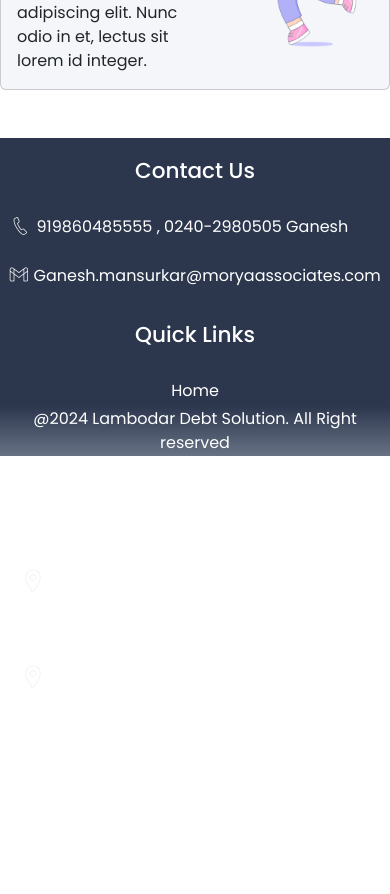
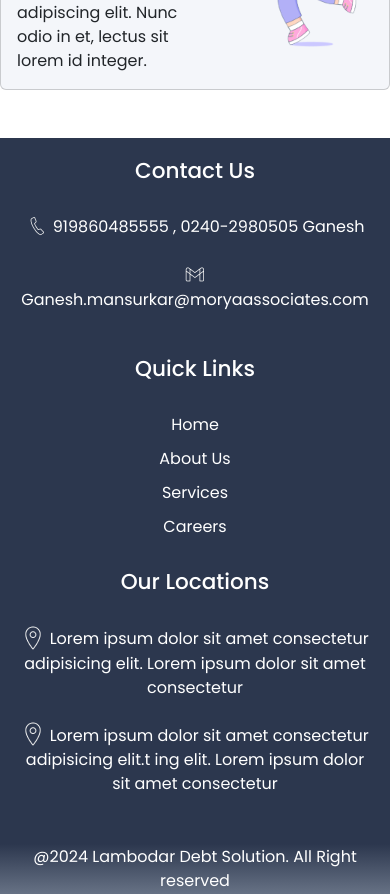
Before and after one commit to void173/lambodardebts, a React (Create React App) app in the folder frontend/webapp/: page /carrier in a window 390 px wide. Shown: the part 840-1734 px from the top of the page. Before the commit the page ends 1582 px from the top, so only its background shows below. Built offline with nearby package versions, Linux system fonts and the light colour scheme.

Commit message:
Added footer responsiveness:

```diff
--- a/frontend/webapp/src/components/css/footer.css
+++ b/frontend/webapp/src/components/css/footer.css
@@ -1,113 +1,84 @@
 @import url('https://fonts.googleapis.com/css2?family=Poppins:ital,wght@0,100;0,200;0,300;0,400;0,500;0,600;0,700;0,800;0,900;1,100;1,200;1,300;1,400;1,500;1,600;1,700;1,800;1,900&display=swap');
 
-.footer-main{
+.footer-main {
   background-color: #2C374E;
   font-family: Poppins;
   color: white;
   display: flex;
   flex-direction: column;
-    justify-content: center;
   align-items: center;
   padding-top: 20px;
+  width: 100%;
 }
 
-.footer-content{
+.footer-content {
   display: grid;
-   grid-template-columns: 1fr 0.5fr 1fr;
-    gap: 10px;
+  grid-template-columns: repeat(3, 1fr);
+  gap: 20px;
   justify-items: center;
-    justify-content: space-around;
   width: 100%;
-    /* padding: 20px 20px 20px 20px; */
-    height: 200px;
-    margin-right: 35px;
+  padding: 0 20px;
 }
 
-.footer-content-contact{
+.footer-content-contact,
+.footer-content-quicklinks,
+.footer-content-ourLocation {
   display: flex;
   flex-direction: column;
-    height: 100%;
-    justify-content: space-around;
+  align-items: flex-start;
 }
 
-.footer-content-contact img{
+.footer-content-contact img,
+.footer-content-ourLocation img {
   transform: translateY(-2px);
 }
 
-.footer-content-quicklinks{
-    display: flex;
-    flex-direction: column;
-    height: 100%;
-    justify-content: space-around;
-}
-.footer-content-quicklinks a{
+.footer-content-quicklinks a {
   color: white;
   text-decoration: none;
 }
 
 .footer-content-quicklinks ul {
-    list-style-type: none; /* Remove default bullets if desired */
-    padding: 0; /* Remove default padding */
+  list-style-type: none;
+  padding: 0;
   margin: 0;
-    text-align: center;
+  text-align: left;
 }
 
 .footer-content-quicklinks li {
-    margin-bottom: 10px; /* Adjust the value to increase/decrease the gap */
+  margin-bottom: 10px;
 }
 
-.footer-content-quicklinks li:last-child {
-    margin-bottom: 0; /* Optional: Remove margin from the last item */
-}
-
-.footer-content-ourLocation{
-    display: flex;
-    flex-direction: column;
-    justify-content: space-around;
-}
-.footer-content-ourLocation a{
+.footer-content-ourLocation a {
   color: white;
   text-decoration: none;
 }
 
-.footer-content-ourLocation img{
-    transform: translateY(-5px);
-}
-
-
-.footer-copyright{
+.footer-copyright {
   background: linear-gradient(0deg, rgb(103, 114, 133) 0%, rgba(44, 55, 78, 1) 100%);
   width: 100%;
   text-align: center;
   height: 50px;
-    align-content: center;
+  display: flex;
+  align-items: center;
+  justify-content: center;
 }
 
 @media (max-width: 768px) {
-    .footer-main{
-        width: 100%;
-    }
   .footer-content {
     display: flex;
     flex-direction: column;
-        justify-items: center;
     align-items: center;
-        margin: 0%;
+    text-align: center;
   }
 
-    .footer-content-contact h4{
-        text-align: center;
+  .footer-content-contact,
+  .footer-content-quicklinks,
+  .footer-content-ourLocation {
+    align-items: center;
   }
 
   .footer-content-quicklinks ul {
     text-align: center;
   }
-
-    .footer-content-ourLocation h4{
-        text-align: center;
 }
-    .footer-content-ourLocation div{
-        width: 400px;
-        text-align: center;
-    }
-}
```
Lines whose indentation alone changed are shown as unchanged.
